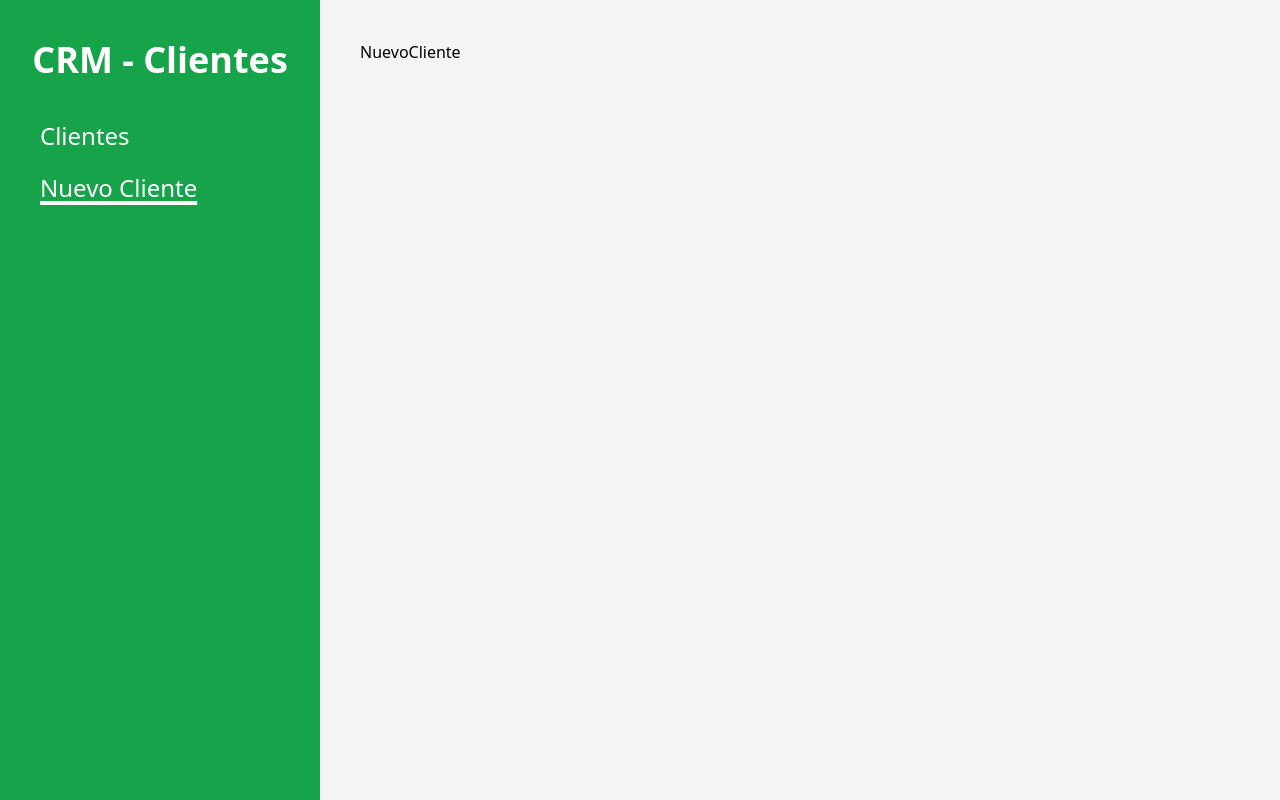
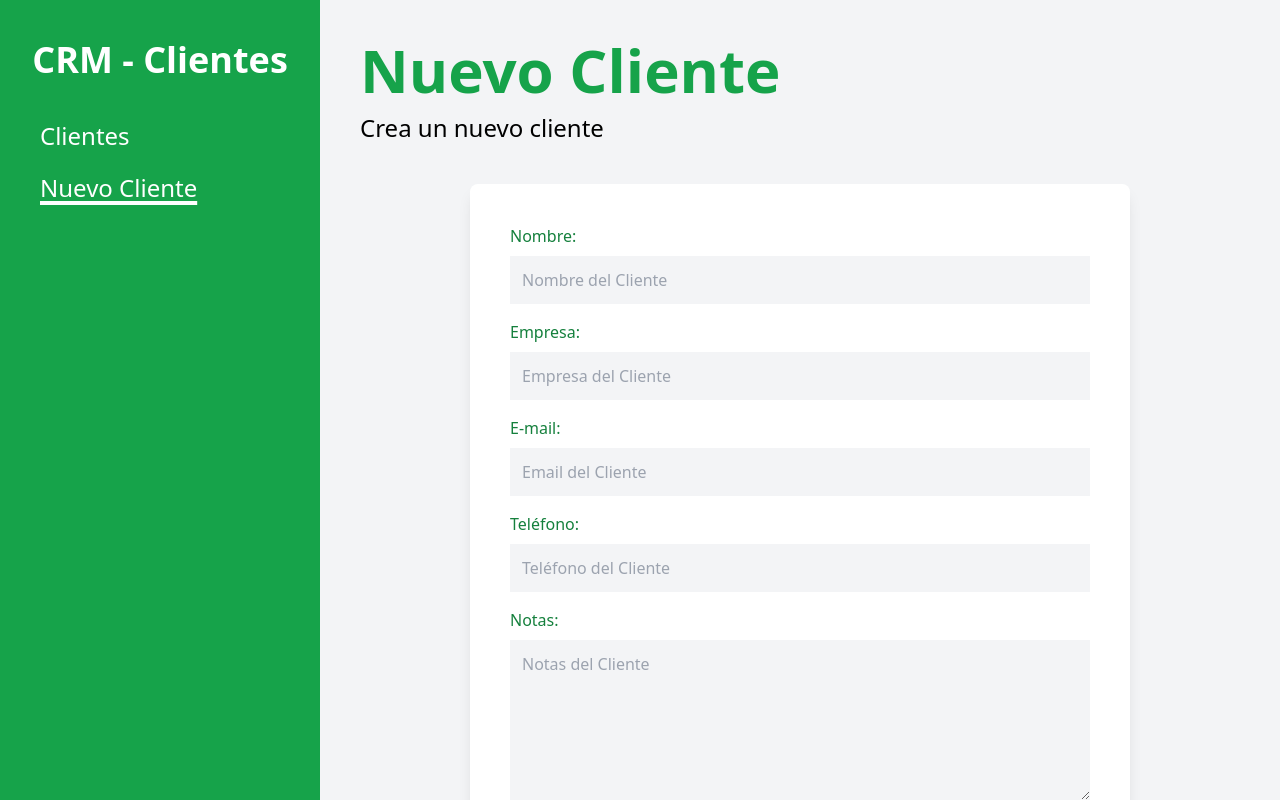
Before and after one commit to Rodriguez-Jp/CRM-React, a React (Vite) app: page /nuevo/cliente in a window 1280 px wide. Built offline with nearby package versions, Linux system fonts and the light colour scheme.

Commit message:
Trabajando en el formulario

```diff
--- /dev/null
+++ b/src/components/Formulario.jsx
@@ -0,0 +1,72 @@
+const Formulario = ({ cliente }) => {
+  return (
+    <>
+      <div className="mb-4">
+        <label className="text-green-700 font-medium" htmlFor="nombre">
+          Nombre:
+        </label>
+        <input
+          id="nombre"
+          type="text"
+          className="mt-2 block w-full p-3 bg-gray-100"
+          placeholder="Nombre del Cliente"
+          name="nombre"
+        />
+      </div>
+      <div className="mb-4">
+        <label className="text-green-700 font-medium" htmlFor="empresa">
+          Empresa:
+        </label>
+        <input
+          id="empresa"
+          type="text"
+          className="mt-2 block w-full p-3 bg-gray-100"
+          placeholder="Empresa del Cliente"
+          name="empresa"
+        />
+      </div>
+
+      <div className="mb-4">
+        <label className="text-green-700 font-medium" htmlFor="email">
+          E-mail:
+        </label>
+        <input
+          id="email"
+          type="email"
+          className="mt-2 block w-full p-3 bg-gray-100"
+          placeholder="Email del Cliente"
+          name="email"
+        />
+      </div>
+
+      <div className="mb-4">
+        <label className="text-green-700 font-medium" htmlFor="telefono">
+          Teléfono:
+        </label>
+        <input
+          id="telefono"
+          type="tel"
+          className="mt-2 block w-full p-3 bg-gray-100"
+          placeholder="Teléfono del Cliente"
+          name="telefono"
+        />
+      </div>
+
+      <div className="mb-4">
+        <label className="text-green-700 font-medium" htmlFor="notas">
+          Notas:
+        </label>
+        <textarea
+          as="textarea"
+          id="notas"
+          type="text"
+          className="mt-2 block w-full p-3 bg-gray-100 h-40 align-self"
+          placeholder="Notas del Cliente"
+          name="notas"
+        />
+      </div>
+    </>
+  );
+};
+
+export default Formulario;
--- a/src/main.jsx
+++ b/src/main.jsx
@@ -3,7 +3,9 @@
 import { RouterProvider, createBrowserRouter } from "react-router-dom";
 import Layout from "./components/Layout";
 import "./index.css";
-import NuevoCliente from "./pages/NuevoCliente";
+import NuevoCliente, {
+  action as nuevoClienteAction,
+} from "./pages/NuevoCliente";
 import Index, { loader as clientesLoader } from "./pages/Index";
 
 const router = createBrowserRouter([
@@ -19,6 +21,7 @@
       {
         path: "/nuevo/cliente",
         element: <NuevoCliente />,
+        action: nuevoClienteAction,
       },
     ],
   },
--- a/src/pages/Index.jsx
+++ b/src/pages/Index.jsx
@@ -17,7 +17,7 @@
         <div>
           {datos.length ? (
             datos.map((dato) => {
-              return <Cliente dato={dato} />;
+              return <Cliente dato={dato} key={dato.id} />;
             })
           ) : (
             <div className="w-full text-center mt-20">
--- a/src/pages/NuevoCliente.jsx
+++ b/src/pages/NuevoCliente.jsx
@@ -1,7 +1,37 @@
-import React from "react";
+import { Form } from "react-router-dom";
+import Formulario from "../components/Formulario";
+
+export async function action({ request }) {
+  const formData = await request.formData();
+
+  const formObject = Object.fromEntries(formData);
+
+  if (Object.values(formObject).includes(""));
+
+  return null;
+}
 
 const NuevoCliente = () => {
-  return <div>NuevoCliente</div>;
+  return (
+    <>
+      <section>
+        <h1 className="font-bold text-green-600 text-6xl">Nuevo Cliente</h1>
+        <h2 className="font-normal text-2xl mt-3">Crea un nuevo cliente</h2>
+      </section>
+      <section>
+        <div className="bg-white shadow-lg rounded-lg w-3/4 mx-auto p-10 mt-10">
+          <Form method="post">
+            <Formulario />
+            <input
+              type="submit"
+              className="p-2 w-full bg-green-600 text-white font-semibold text-xl hover:bg-green-700 cursor-pointer transition-colors duration-150"
+              value="Agregar cliente"
+            />
+          </Form>
+        </div>
+      </section>
+    </>
+  );
 };
 
 export default NuevoCliente;
```
